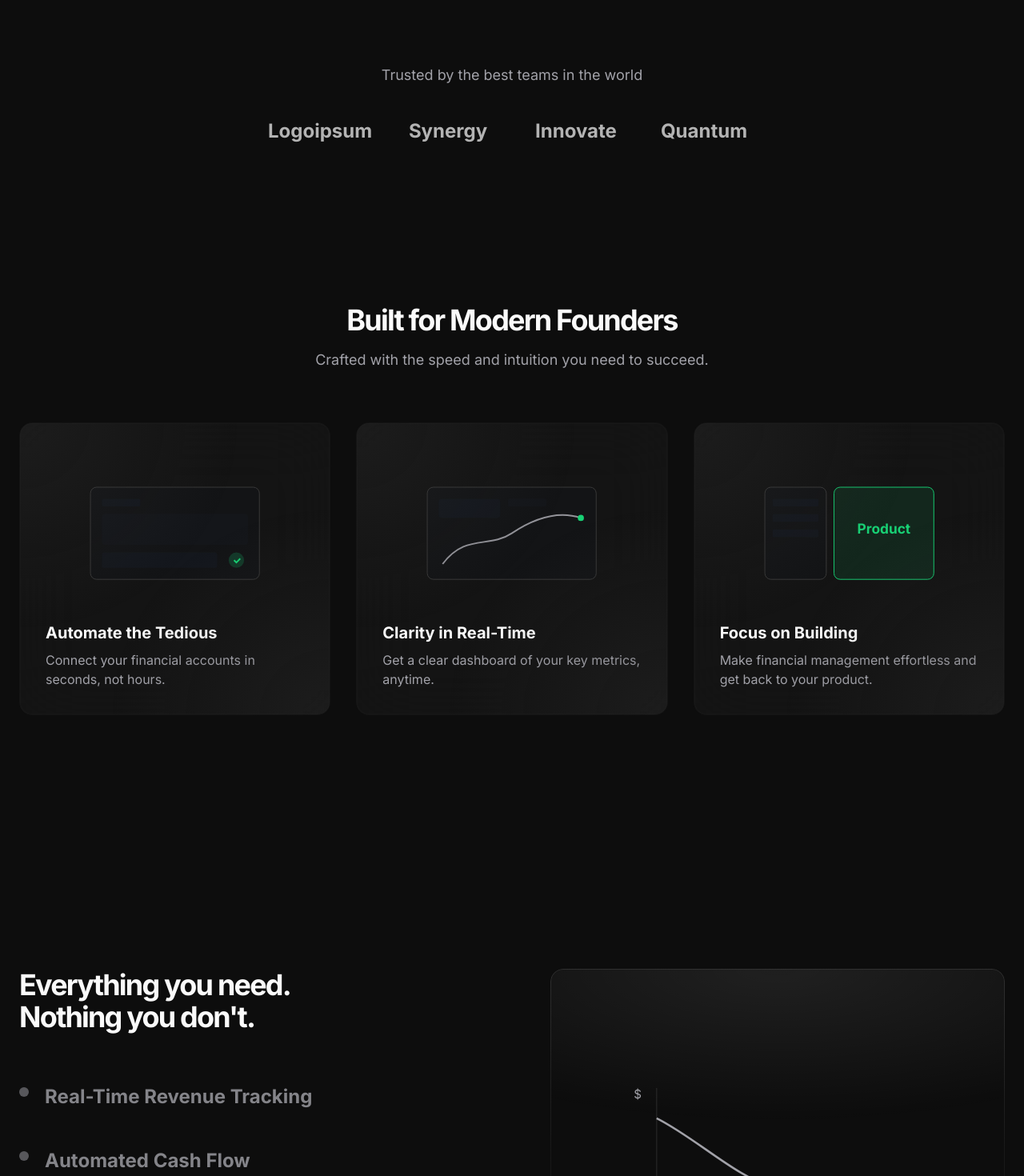
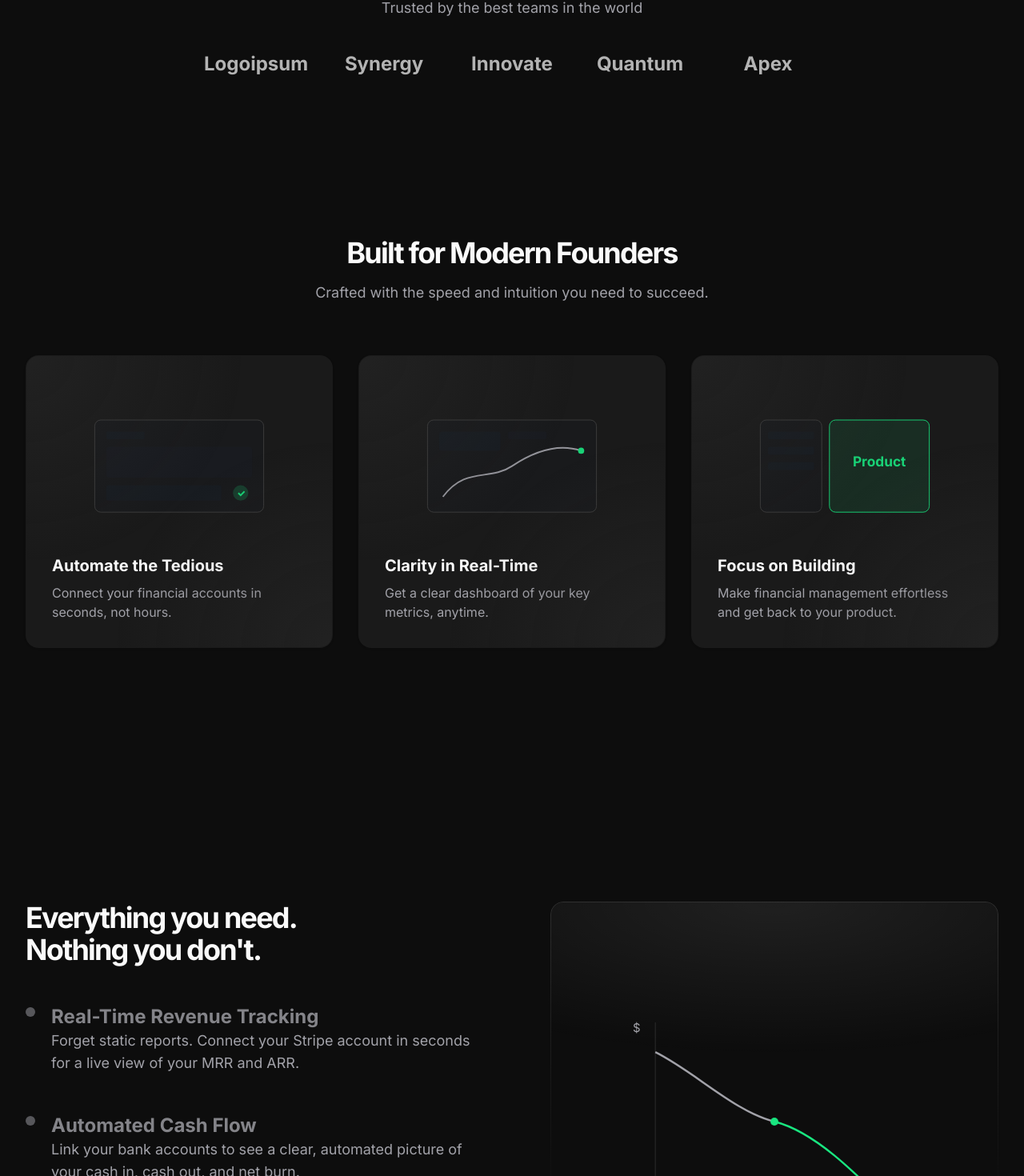
Before and after one commit to kbnam33/saas-one, a React (Vite) app in the folder saas-one/: page / in a window 1280 px wide. Shown: the part 1314-2784 px from the top of the page at 80% size. Built offline with nearby package versions, Linux system fonts and the light colour scheme; the HTML template or start-up script is replaced by a standard one.

Commit message:
Website ready for dashboard integration

```diff
--- a/saas-one/src/App.jsx
+++ b/saas-one/src/App.jsx
@@ -1,24 +1,6 @@
 import React, { useEffect, useState, useRef } from 'react';
 import { Button } from "@/components/ui/button";
 import { Card, CardContent, CardHeader, CardTitle, CardDescription } from "@/components/ui/card";
-
-// ==================================
-//      THEME TOGGLE COMPONENT
-// ==================================
-function useTheme() {
-  const [theme, setTheme] = useState(() => {
-    return localStorage.getItem('theme') || 'dark';
-  });
-
-  useEffect(() => {
-    const root = window.document.documentElement;
-    root.classList.remove('light', 'dark');
-    root.classList.add(theme);
-    localStorage.setItem('theme', theme);
-  }, [theme]);
-
-  return [theme, setTheme];
-}
 
 // ==================================
 //      SVG VISUAL COMPONENTS (STICKY SCROLL)
@@ -151,13 +133,34 @@ const FocusFeatureCardVisual = () => (
 );
 
 // ==================================
+//      NEW CTA ICON
+// ==================================
+const CompassIcon = (props) => (
+  <svg
+    xmlns="http://www.w3.org/2000/svg"
+    width="24"
+    height="24"
+    viewBox="0 0 24 24"
+    fill="none"
+    stroke="currentColor"
+    strokeWidth="2"
+    strokeLinecap="round"
+    strokeLinejoin="round"
+    {...props}
+  >
+    <circle cx="12" cy="12" r="10" />
+    <polygon points="16.24 7.76 14.12 14.12 7.76 16.24 9.88 9.88 16.24 7.76" fill="hsl(var(--primary))" stroke="hsl(var(--primary))" />
+  </svg>
+);
+
+
+// ==================================
 //      MAIN APP COMPONENT
 // ==================================
 
 function App() {
   const [activeFeatureIndex, setActiveFeatureIndex] = useState(0);
   const featureSectionRef = useRef(null);
-  const [theme, setTheme] = useTheme();
   const [benefitOneVisible, setBenefitOneVisible] = useState(false);
   const [benefitTwoVisible, setBenefitTwoVisible] = useState(false);
   const benefitOneRef = useRef(null);
@@ -191,6 +194,9 @@ function App() {
   }, []);
 
   useEffect(() => {
+    const isLg = window.matchMedia('(min-width: 1024px)').matches;
+    if (!isLg) return;
+
     const handleScroll = () => {
         const element = featureSectionRef.current;
         if (!element) return;
@@ -211,47 +217,48 @@ function App() {
 
   return (
     <div className="bg-background text-foreground relative">
-      <div className="max-w-7xl mx-auto px-6 py-4">
+      <div className="max-w-7xl mx-auto px-4 sm:px-6 lg:px-8">
         <header className="flex justify-between items-center py-4">
           <h1 className="text-xl font-bold">[Your Logo]</h1>
           <nav className="hidden md:flex items-center space-x-6">
             <a href="#features" className="text-muted-foreground hover:text-foreground transition-colors">Features</a>
             <a href="#pricing" className="text-muted-foreground hover:text-foreground transition-colors">Pricing</a>
           </nav>
-          <div className="flex items-center gap-4">
-            <Button variant="ghost">Login</Button>
-            <Button variant="primary">Sign Up Now</Button>
+          <div className="flex items-center gap-2 sm:gap-4">
+            <Button variant="ghost" size="sm" className="px-2 sm:px-4">Login</Button>
+            <Button variant="primary" size="sm" className="px-3 sm:px-6">Sign Up</Button>
           </div>
         </header>
 
         <main className="mt-16 md:mt-24">
-          <section id="hero" className="relative text-left pt-24 pb-32">
+          <section id="hero" className="relative text-center lg:text-left pt-16 pb-24 sm:pt-24 sm:pb-32">
               <div className="hero-glow"></div>
-              <div className="max-w-3xl">
-                  <h2 className="text-4xl md:text-6xl font-bold tracking-tighter">Finance for Founders Who'd Rather Be Building.</h2>
-                  <p className="mt-6 text-lg md:text-xl text-muted-foreground">Stop wrestling with spreadsheets. We automate your financial reporting so you can focus on your product.</p>
-                  <div className="mt-8 flex gap-4">
+              <div className="max-w-3xl mx-auto lg:mx-0">
+                  <h2 className="text-4xl sm:text-5xl md:text-6xl font-bold tracking-tighter">Finance for Founders Who'd Rather Be Building.</h2>
+                  <p className="mt-6 text-lg md:text-xl text-muted-foreground">Swap spreadsheet chaos for automated clarity. See your real-time revenue, cash flow, and runway in one place.</p>
+                  <div className="mt-8 flex flex-col sm:flex-row items-center justify-center lg:justify-start gap-4">
                       <Button size="lg" variant="primary">Get Started for Free</Button>
                       <Button size="lg" variant="secondary">Request a Demo</Button>
                   </div>
               </div>
-              <div className="mt-16 h-[450px] w-full">
+              <div className="mt-16 h-[300px] sm:h-[450px] w-full">
                   <Card className="w-full h-full bg-transparent border border-border/10 rounded-2xl shadow-inner shadow-white/5">
                       <CardContent className="p-4 h-full">
-                          {/* Content will go here later */}
+                          {/* Placeholder for a hero visual */}
                       </CardContent>
                   </Card>
               </div>
           </section>
 
-          <section id="social-proof" className="mt-32 md:mt-48">
+          <section id="social-proof" className="mt-24 md:mt-32">
             <div className="text-center">
               <h3 className="text-lg text-muted-foreground">Trusted by the best teams in the world</h3>
-              <div className="mt-8 flex justify-center items-center gap-x-8 md:gap-x-12 opacity-70">
+              <div className="mt-8 flex justify-center items-center gap-x-6 sm:gap-x-8 md:gap-x-12 opacity-70 flex-wrap">
                 <div className="w-28 h-12 flex items-center justify-center text-2xl font-bold">Logoipsum</div>
                 <div className="w-28 h-12 flex items-center justify-center text-2xl font-bold">Synergy</div>
-                <div className="w-28 h-12 hidden sm:flex items-center justify-center text-2xl font-bold">Innovate</div>
-                <div className="w-28 h-12 hidden md:flex items-center justify-center text-2xl font-bold">Quantum</div>
+                <div className="w-28 h-12 flex items-center justify-center text-2xl font-bold">Innovate</div>
+                <div className="w-28 h-12 hidden sm:flex items-center justify-center text-2xl font-bold">Quantum</div>
+                <div className="w-28 h-12 hidden lg:flex items-center justify-center text-2xl font-bold">Apex</div>
               </div>
             </div>
           </section>
@@ -263,8 +270,8 @@ function App() {
               </div>
               <div className="mt-16 grid grid-cols-1 md:grid-cols-3 gap-8">
                   <Card className="feature-card">
-                      <CardContent className="p-8 h-full flex flex-col items-start text-left">
-                          <div className="h-48 w-full flex-grow flex items-center justify-center">
+                      <CardContent className="p-6 sm:p-8 h-full flex flex-col items-start text-left">
+                          <div className="h-40 sm:h-48 w-full flex-grow flex items-center justify-center">
                               <AutomateFeatureCardVisual />
                           </div>
                           <h3 className="mt-6 text-xl font-bold">Automate the Tedious</h3>
@@ -272,8 +279,8 @@ function App() {
                       </CardContent>
                   </Card>
                   <Card className="feature-card">
-                      <CardContent className="p-8 h-full flex flex-col items-start text-left">
-                          <div className="h-48 w-full flex-grow flex items-center justify-center">
+                      <CardContent className="p-6 sm:p-8 h-full flex flex-col items-start text-left">
+                          <div className="h-40 sm:h-48 w-full flex-grow flex items-center justify-center">
                               <ClarityFeatureCardVisual />
                           </div>
                           <h3 className="mt-6 text-xl font-bold">Clarity in Real-Time</h3>
@@ -281,8 +288,8 @@ function App() {
                       </CardContent>
                   </Card>
                   <Card className="feature-card">
-                      <CardContent className="p-8 h-full flex flex-col items-start text-left">
-                          <div className="h-48 w-full flex-grow flex items-center justify-center">
+                      <CardContent className="p-6 sm:p-8 h-full flex flex-col items-start text-left">
+                          <div className="h-40 sm:h-48 w-full flex-grow flex items-center justify-center">
                               <FocusFeatureCardVisual />
                           </div>
                           <h3 className="mt-6 text-xl font-bold">Focus on Building</h3>
@@ -292,32 +299,32 @@ function App() {
               </div>
           </section>
 
-          <section ref={featureSectionRef} id="features" className="relative h-[300vh] mt-32 md:mt-48">
-              <div className="sticky top-0 flex h-screen items-center">
-                  <div className="grid lg:grid-cols-2 gap-24 items-start max-w-7xl mx-auto w-full">
-                      <div className="flex flex-col gap-12 pt-8 lg:pt-0">
-                          <h2 className="text-3xl md:text-4xl font-bold tracking-tighter mb-4">Everything you need. <br /> Nothing you don't.</h2>
+          <section ref={featureSectionRef} id="features" className="relative h-auto lg:h-[300vh] mt-32 md:mt-48">
+              <div className="relative lg:sticky top-0 flex h-auto lg:h-screen items-center">
+                  <div className="grid lg:grid-cols-2 gap-12 lg:gap-24 items-start max-w-7xl mx-auto w-full">
+                      <div className="flex flex-col gap-8 lg:gap-12 pt-8 lg:pt-0">
+                          <h2 className="text-3xl md:text-4xl font-bold tracking-tighter">Everything you need. <br /> Nothing you don't.</h2>
                           {features.map((feature, index) => (
-                            <div key={feature.id} className="relative pl-8">
+                            <div key={feature.id} className="relative pl-8" onClick={() => setActiveFeatureIndex(index)}>
                               <div className={`absolute left-0 top-1 h-3 w-3 rounded-full transition-all duration-300 ${activeFeatureIndex === index ? 'bg-foreground scale-110' : 'bg-muted-foreground/50'}`}>
                                 {activeFeatureIndex === index && (
                                   <div className="absolute -inset-1.5 rounded-full bg-foreground/30 blur-lg"></div>
                                 )}
                               </div>
-                              <h3 className={`font-bold text-2xl transition-colors duration-300 ${activeFeatureIndex === index ? 'text-foreground' : 'text-muted-foreground/80'}`}>
+                              <h3 className={`font-bold text-xl lg:text-2xl transition-colors duration-300 ${activeFeatureIndex === index ? 'text-foreground' : 'text-muted-foreground/80'}`}>
                                 {feature.title}
                               </h3>
-                              <div className={`transition-[max-height,opacity,margin] duration-500 ease-in-out overflow-hidden ${activeFeatureIndex === index ? 'max-h-40 opacity-100 mt-2' : 'max-h-0 opacity-0'}`}>
-                                <p className="text-lg text-muted-foreground">{feature.description}</p>
+                              <div className={`transition-[max-height,opacity,margin] duration-500 ease-in-out overflow-hidden ${activeFeatureIndex === index ? 'max-h-40 opacity-100 mt-2' : 'max-h-0 lg:max-h-40 opacity-0 lg:opacity-100'}`}>
+                                <p className="text-base lg:text-lg text-muted-foreground">{feature.description}</p>
                               </div>
                             </div>
                           ))}
                       </div>
-                      <div className="relative h-[550px] w-full">
+                      <div className="relative h-[400px] lg:h-[550px] w-full">
                            <div className="feature-display-screen">
                                <div className="feature-display-content">
                                   {features.map((feature, index) => (
-                                      <div key={`${feature.id}-visual`} className={`absolute inset-0 p-8 transition-opacity duration-300 ${activeFeatureIndex === index ? 'opacity-100' : 'opacity-0'}`}>
+                                      <div key={`${feature.id}-visual`} className={`absolute inset-0 p-4 sm:p-8 transition-opacity duration-300 ${activeFeatureIndex === index ? 'opacity-100' : 'opacity-0'}`}>
                                           {React.cloneElement(feature.visual, { is_active: activeFeatureIndex === index })}
                                       </div>
                                   ))}
@@ -326,24 +333,24 @@ function App() {
                       </div>
                   </div>
               </div>
-              <div className="h-px w-full bg-border/20 absolute bottom-0" />
+              <div className="h-px w-full bg-border/20 absolute bottom-0 hidden lg:block" />
           </section>
 
           <section id="benefits" className="relative mt-32 md:mt-48 pt-16">
               <div className="h-px w-full bg-border/20 absolute top-0" />
               <div className="absolute top-0 left-1/2 -translate-x-1/2 w-px h-16 bg-border/20"></div>
               <div className="grid lg:grid-cols-2">
-                  <div ref={benefitOneRef} className={`relative transition-opacity duration-700 p-12 lg:border-r lg:border-border/20 ${benefitOneVisible ? 'opacity-100' : 'opacity-0'}`}>
+                  <div ref={benefitOneRef} className={`relative transition-opacity duration-700 p-6 sm:p-12 lg:border-r lg:border-border/20 ${benefitOneVisible ? 'opacity-100' : 'opacity-0'}`}>
                       <h3 className="text-2xl font-bold tracking-tighter">Make Smarter Decisions</h3>
                       <p className="mt-2 text-lg text-muted-foreground">Understand your growth drivers to scale your business.</p>
-                      <div className="mt-12 flex items-start justify-start">
+                      <div className="mt-12 flex items-start justify-center lg:justify-start">
                           <img src="/Smart decisions.svg" alt="Dashboard showing key growth metrics" className="w-full h-auto max-w-md" />
                       </div>
                   </div>
-                  <div ref={benefitTwoRef} className={`relative transition-opacity duration-700 delay-300 p-12 ${benefitTwoVisible ? 'opacity-100' : 'opacity-0'}`}>
+                  <div ref={benefitTwoRef} className={`relative transition-opacity duration-700 delay-300 p-6 sm:p-12 ${benefitTwoVisible ? 'opacity-100' : 'opacity-0'}`}>
                       <h3 className="text-2xl font-bold tracking-tighter">Never Lose Sight of Your Runway</h3>
                       <p className="mt-2 text-lg text-muted-foreground">Get an up-to-the-minute forecast so you can plan with confidence.</p>
-                      <div className="mt-12 flex items-start justify-start">
+                      <div className="mt-12 flex items-start justify-center lg:justify-start">
                           <img src="/Sight of runway.svg" alt="Dashboard showing runway forecast" className="w-full h-auto max-w-md" />
                       </div>
                   </div>
@@ -351,11 +358,11 @@ function App() {
           </section>
 
           <section id="pricing" className="mt-32 md:mt-48">
-            <div className="text-center">
+            <div className="text-center max-w-2xl mx-auto">
               <h2 className="text-3xl md:text-4xl font-bold tracking-tighter">Simple, transparent pricing</h2>
               <p className="mt-4 text-lg text-muted-foreground">Choose the plan that's right for your stage.</p>
             </div>
-            <div className="mt-16 grid grid-cols-1 md:grid-cols-3 gap-8">
+            <div className="mt-16 grid grid-cols-1 md:grid-cols-2 lg:grid-cols-3 gap-8 max-w-sm mx-auto md:max-w-none">
               <Card className="flex flex-col card-darker">
                 <CardHeader>
                   <CardTitle>Hobby</CardTitle>
@@ -395,7 +402,7 @@ function App() {
                 </CardContent>
               </Card>
 
-              <Card className="flex flex-col card-darker">
+              <Card className="flex flex-col card-darker md:col-span-2 lg:col-span-1 max-w-sm mx-auto md:max-w-none">
                 <CardHeader>
                   <CardTitle>Enterprise</CardTitle>
                   <CardDescription>For established teams with custom needs.</CardDescription>
@@ -415,27 +422,39 @@ function App() {
             </div>
           </section>
 
-          <section id="cta" className="mt-32 md:mt-48 text-center">
-            <Card className="glass-pane relative p-12">
-              <h2 className="text-3xl md:text-4xl font-bold tracking-tighter">Ready to take control?</h2>
-              <p className="mt-4 text-lg text-muted-foreground max-w-xl mx-auto">Stop guessing, start growing. Get a clear view of your startup's finances in minutes.</p>
-              <div className="mt-8">
-                <Button size="lg" variant="primary">Sign Up for Free</Button>
-              </div>
+          <section id="cta" className="mt-32 md:mt-48">
+            <Card className="glass-pane relative p-8 sm:p-12 lg:p-16 overflow-hidden">
+                {/* Subtle background glow */}
+                <div className="absolute -bottom-24 -left-24 w-72 h-72 bg-primary/10 rounded-full blur-3xl -z-10" />
+
+                <div className="flex flex-col lg:flex-row justify-between items-center gap-x-12 gap-y-8">
+                    {/* Left side: Icon + Text */}
+                    <div className="flex-1 flex flex-col lg:flex-row items-center gap-6 text-center lg:text-left">
+                        <div className="text-primary/30 flex-shrink-0">
+                            <CompassIcon className="w-20 h-20 lg:w-24 lg:h-24" />
+                        </div>
+                        <div>
+                            <h2 className="text-3xl md:text-4xl font-bold tracking-tighter">Ready to take control?</h2>
+                            <p className="mt-2 text-lg text-muted-foreground max-w-xl mx-auto lg:mx-0">
+                                Swap spreadsheet chaos for automated clarity. See your real-time revenue, cash flow, and runway in one place.
+                            </p>
+                        </div>
+                    </div>
+
+                    {/* Right side: Button */}
+                    <div className="flex-shrink-0">
+                        <Button size="lg" variant="primary">
+                            Sign Up for Free
+                        </Button>
+                    </div>
+                </div>
             </Card>
           </section>
         </main>
 
         <footer className="mt-24 py-8 border-t">
-          <div className="flex justify-between items-center">
-            <p className="text-muted-foreground">&copy; 2025 [Your Brand Name]. All rights reserved.</p>
-            <div className="flex items-center gap-4">
-                <Button variant="ghost" size="icon" onClick={() => setTheme(theme === 'light' ? 'dark' : 'light')}>
-                    <svg className="h-[1.2rem] w-[1.2rem] rotate-0 scale-100 transition-all dark:-rotate-90 dark:scale-0" fill="none" stroke="currentColor" viewBox="0 0 24 24"><path strokeLinecap="round" strokeLinejoin="round" strokeWidth="2" d="M12 3v1m0 16v1m9-9h-1M4 12H3m15.364 6.364l-.707-.707M6.343 6.343l-.707-.707m12.728 0l-.707.707M6.343 17.657l-.707.707M16 12a4 4 0 11-8 0 4 4 0 018 0z"></path></svg>
-                    <svg className="absolute h-[1.2rem] w-[1.2rem] rotate-90 scale-0 transition-all dark:rotate-0 dark:scale-100" fill="none" stroke="currentColor" viewBox="0 0 24 24"><path strokeLinecap="round" strokeLinejoin="round" strokeWidth="2" d="M20.354 15.354A9 9 0 018.646 3.646 9.003 9.003 0 0012 21a9.003 9.003 0 008.354-5.646z"></path></svg>
-                    <span className="sr-only">Toggle theme</span>
-                </Button>
-            </div>
+          <div className="flex flex-col sm:flex-row justify-between items-center gap-4">
+            <p className="text-muted-foreground text-sm text-center sm:text-left">&copy; 2025 [Your Brand Name]. All rights reserved.</p>
           </div>
         </footer>
       </div>
--- a/saas-one/src/index.css
+++ b/saas-one/src/index.css
@@ -3,30 +3,8 @@
 @tailwind utilities;
 
 @layer base {
+  /* Default dark theme variables */
   :root {
-    --background: 0 0% 100%;
-    --foreground: 222.2 84% 4.9%;
-    --card: 0 0% 100%;
-    --card-foreground: 222.2 84% 4.9%;
-    --popover: 0 0% 100%;
-    --popover-foreground: 222.2 84% 4.9%;
-    --primary: 150 95% 42%; /* Vibrant Green */
-    --primary-foreground: 150 40% 98%;
-    --secondary: 210 40% 96.1%;
-    --secondary-foreground: 222.2 47.4% 11.2%;
-    --muted: 210 40% 96.1%;
-    --muted-foreground: 240 4% 65%; /* Neutral Grey */
-    --accent: 210 40% 96.1%;
-    --accent-foreground: 222.2 47.4% 11.2%;
-    --destructive: 0 84.2% 60.2%;
-    --destructive-foreground: 210 40% 98%;
-    --border: 0 0% 25%; /* A neutral, lighter whitish-grey */
-    --input: 214.3 31.8% 91.4%;
-    --ring: 150 95% 42%;
-    --radius: 0.75rem; /* Slightly larger radius */
-  }
-
-  .dark {
     --background: 0 0% 5%; /* Darker Background */
     --foreground: 0 0% 98%;
     --card: 0 0% 10%; /* Darker Card */
@@ -46,6 +24,7 @@
     --border: 0 0% 25%; /* A neutral, lighter whitish-grey */
     --input: 217.2 32.6% 15%;
     --ring: 150 80% 50%;
+    --radius: 0.75rem; /* Slightly larger radius */
   }
 }
 
@@ -57,8 +36,6 @@
     @apply bg-background text-foreground;
     -webkit-font-smoothing: antialiased;
     -moz-osx-font-smoothing: grayscale;
-  }
-  .dark body {
     background-image: radial-gradient(circle at top, hsl(0 0% 7%) 0%, hsl(var(--background)) 40%);
     background-repeat: no-repeat;
   }
@@ -81,14 +58,11 @@
         inset: 0;
         border-radius: inherit;
         z-index: -1;
-    }
-
-    .dark .glass-pane::after {
         background-color: hsl(var(--card) / 0.95); /* Darker glass */
         box-shadow: inset 0 1px 2px 0 hsl(0 0% 0% / 0.5);
     }
 
-    .dark .glass-pane::before {
+    .glass-pane::before {
         content: '';
         position: absolute;
         inset: -1px;
@@ -106,15 +80,12 @@
     .feature-card {
         @apply relative overflow-hidden transition-all duration-300 ease-in-out;
         @apply bg-transparent border border-transparent rounded-2xl;
-    }
-
-    .dark .feature-card {
         background-color: hsl(var(--card) / 0.6);
         @apply backdrop-blur-2xl;
         box-shadow: inset 0 0 0 1px hsl(var(--border) / 0.1);
     }
 
-    .dark .feature-card::before {
+    .feature-card::before {
         content: '';
         position: absolute;
         inset: -1px;
@@ -132,7 +103,7 @@
         @apply relative w-full h-full rounded-2xl overflow-hidden;
     }
 
-    .dark .feature-display-screen::after {
+    .feature-display-screen::after {
         content: '';
         position: absolute;
         inset: 0;
@@ -147,7 +118,7 @@
         pointer-events: none;
     }
 
-    .dark .feature-display-screen::before {
+    .feature-display-screen::before {
         content: '';
         position: absolute;
         top: 0;
@@ -165,7 +136,7 @@
     }
 
     /* New styles for Pricing Section */
-    .dark .card-darker {
+    .card-darker {
         background-color: hsl(0 0% 8%);
         border-color: hsl(var(--border) / 0.5);
     }
```
